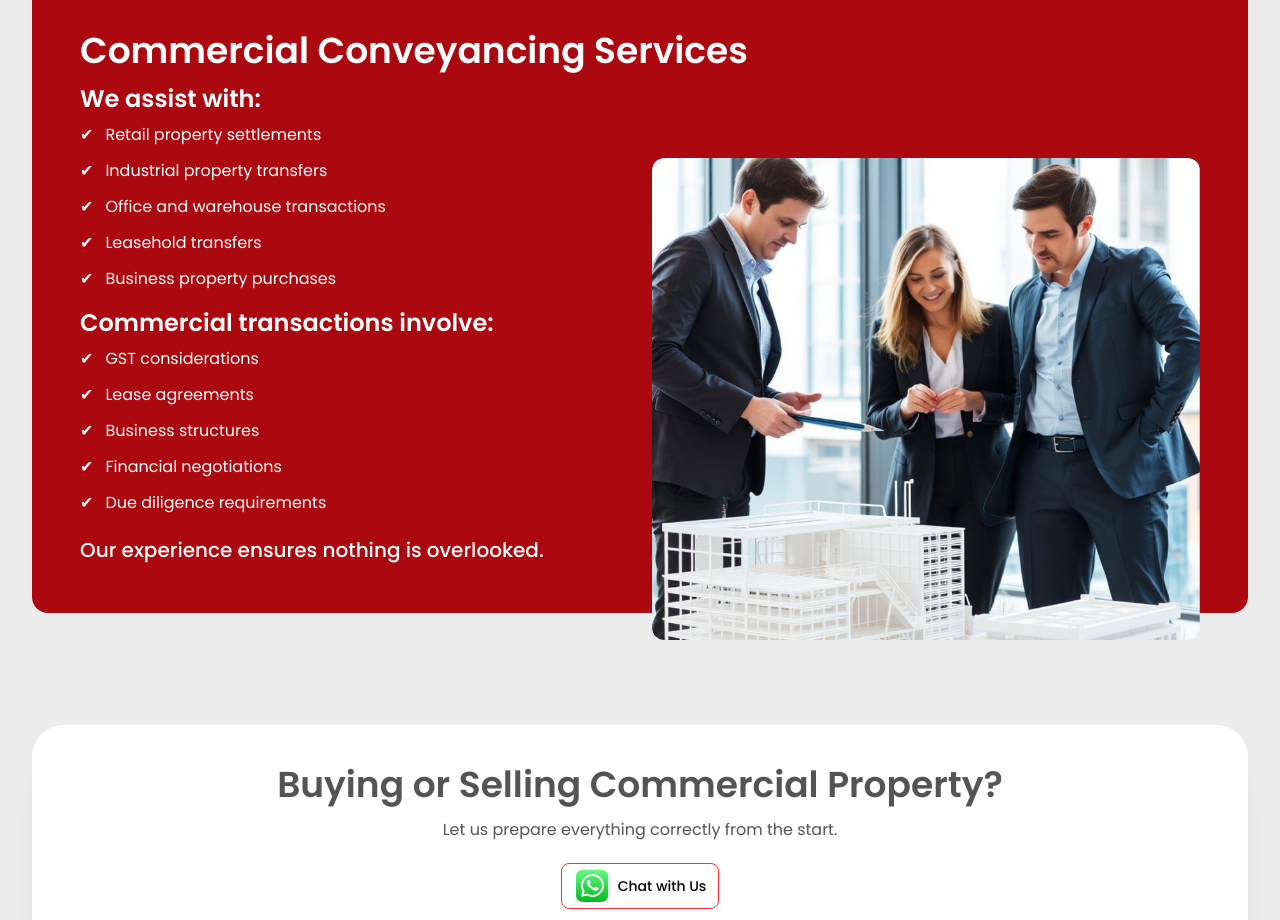
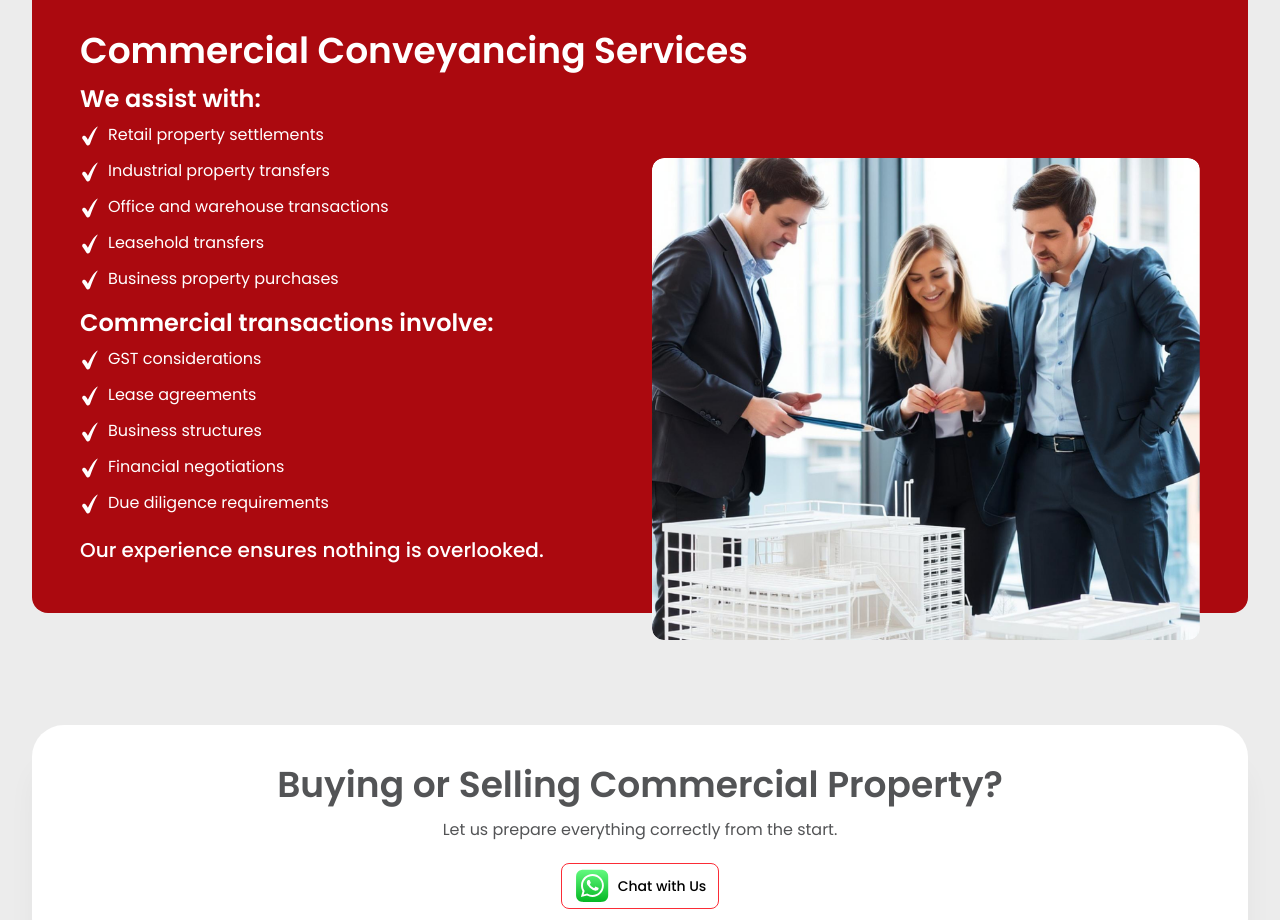
Before and after one commit to techbase2brand/easy-conveyancing, a Next.js app: page /services/commercial-settlements in a window 1280 px wide. Shown: the part 1007-1927 px from the top of the page. Built offline with nearby package versions, Linux system fonts and the light colour scheme.

Commit message:
fix header active menu links ans footer also

```diff
--- a/app/component/FamilyTransfers.tsx
+++ b/app/component/FamilyTransfers.tsx
@@ -114,8 +114,12 @@ const FamilyTransfers: React.FC<WhyUsProps> = ({
                 {item.map((el, i) => {
                   const text = typeof el === "string" ? el : el.title;
                   return (
-                    <li key={i} className="flex items-start gap-2 md:gap-3">
-                      <span>✔</span>
+                    <li key={i} className="flex items-start gap-2 md:gap-2">
+                      <span>
+                        <svg className="w-4 h-4 md:w-5 md:h-5 shrink-0 mt-[3px]" width={22} height={22} viewBox="0 0 26 27" fill="none" xmlns="http://www.w3.org/2000/svg">
+                            <path d="M10.152 18.5295C10.0108 18.2345 7.83472 13.7145 5.608 13.1459C4.85738 12.9707 4.25623 13.1253 4.25623 13.1253C3.42956 13.3746 2.82708 14.1183 2.59198 14.7677C2.12144 16.2137 2.84494 17.3159 3.55191 18.3488C4.96585 20.4147 6.33812 22.4544 7.75206 24.5202C8.23451 25.2059 8.72522 25.9263 9.50064 26.2055C10.5095 26.5719 11.6622 26.0548 12.3483 25.2159C13.0679 24.3684 13.4124 23.286 13.7653 22.2384C13.9752 21.6323 14.1852 21.0262 14.3952 20.4201C15.1174 18.3942 15.9146 16.3857 16.7535 14.4033C17.5924 12.421 18.473 10.4647 19.4286 8.52593C20.3842 6.58717 21.3481 4.68309 22.4205 2.78794C22.6969 2.31201 22.94 1.84466 23.2164 1.36873C23.2667 1.28219 23.6099 0.78909 23.5517 0.693628C23.4935 0.598167 23.0339 0.900347 22.9337 0.926102C22.0815 1.36598 21.2625 1.94459 20.5267 2.57539C19.0301 3.88026 17.8083 5.44576 16.6364 7.07203C14.1667 10.6882 11.9968 14.5218 10.152 18.5295Z" fill="currentColor"/>
+                        </svg>
+                      </span>
                       <span className="text-sm sm:text-base">{text}</span>
                     </li>
                   );
@@ -134,8 +138,12 @@ const FamilyTransfers: React.FC<WhyUsProps> = ({
 
                 <ul className="space-y-1 md:space-y-3">
                   {services.map((service, i) => (
-                    <li key={i} className="flex items-start gap-2 md:gap-3">
-                      <span>✔</span>
+                    <li key={i} className="flex items-start gap-2 md:gap-2">
+                      <span>
+                        <svg className="w-4 h-4 md:w-5 md:h-5 shrink-0 mt-[3px]" width={22} height={22} viewBox="0 0 26 27" fill="none" xmlns="http://www.w3.org/2000/svg">
+                            <path d="M10.152 18.5295C10.0108 18.2345 7.83472 13.7145 5.608 13.1459C4.85738 12.9707 4.25623 13.1253 4.25623 13.1253C3.42956 13.3746 2.82708 14.1183 2.59198 14.7677C2.12144 16.2137 2.84494 17.3159 3.55191 18.3488C4.96585 20.4147 6.33812 22.4544 7.75206 24.5202C8.23451 25.2059 8.72522 25.9263 9.50064 26.2055C10.5095 26.5719 11.6622 26.0548 12.3483 25.2159C13.0679 24.3684 13.4124 23.286 13.7653 22.2384C13.9752 21.6323 14.1852 21.0262 14.3952 20.4201C15.1174 18.3942 15.9146 16.3857 16.7535 14.4033C17.5924 12.421 18.473 10.4647 19.4286 8.52593C20.3842 6.58717 21.3481 4.68309 22.4205 2.78794C22.6969 2.31201 22.94 1.84466 23.2164 1.36873C23.2667 1.28219 23.6099 0.78909 23.5517 0.693628C23.4935 0.598167 23.0339 0.900347 22.9337 0.926102C22.0815 1.36598 21.2625 1.94459 20.5267 2.57539C19.0301 3.88026 17.8083 5.44576 16.6364 7.07203C14.1667 10.6882 11.9968 14.5218 10.152 18.5295Z" fill="currentColor"/>
+                        </svg>
+                      </span>
                       <span className="text-sm sm:text-base">{service}</span>
                     </li>
                   ))}
--- a/app/component/WhatIsLanding.tsx
+++ b/app/component/WhatIsLanding.tsx
@@ -74,7 +74,13 @@ const WhatIsLanding = ({
                                 )}
                                 <ul className='space-y-2'>
                                     {services.map((item, i) => (
-                                        <li className='text-sm md:text-base' key={i}>✔ {item}</li>
+                                        <li className='text-sm text-white md:text-base flex items-start gap-2 md:gap-3' key={i}>
+                                             <span>
+                                            <svg className="w-4 h-4 md:w-5 md:h-5 shrink-0 mt-[3px]" width={22} height={22} viewBox="0 0 26 27" fill="none" xmlns="http://www.w3.org/2000/svg">
+                                                <path d="M10.152 18.5295C10.0108 18.2345 7.83472 13.7145 5.608 13.1459C4.85738 12.9707 4.25623 13.1253 4.25623 13.1253C3.42956 13.3746 2.82708 14.1183 2.59198 14.7677C2.12144 16.2137 2.84494 17.3159 3.55191 18.3488C4.96585 20.4147 6.33812 22.4544 7.75206 24.5202C8.23451 25.2059 8.72522 25.9263 9.50064 26.2055C10.5095 26.5719 11.6622 26.0548 12.3483 25.2159C13.0679 24.3684 13.4124 23.286 13.7653 22.2384C13.9752 21.6323 14.1852 21.0262 14.3952 20.4201C15.1174 18.3942 15.9146 16.3857 16.7535 14.4033C17.5924 12.421 18.473 10.4647 19.4286 8.52593C20.3842 6.58717 21.3481 4.68309 22.4205 2.78794C22.6969 2.31201 22.94 1.84466 23.2164 1.36873C23.2667 1.28219 23.6099 0.78909 23.5517 0.693628C23.4935 0.598167 23.0339 0.900347 22.9337 0.926102C22.0815 1.36598 21.2625 1.94459 20.5267 2.57539C19.0301 3.88026 17.8083 5.44576 16.6364 7.07203C14.1667 10.6882 11.9968 14.5218 10.152 18.5295Z" fill="currentColor"/>
+                                            </svg>
+                                        </span>
+                                             {item}</li>
                                     ))}
                                 </ul>
                             </>
```
